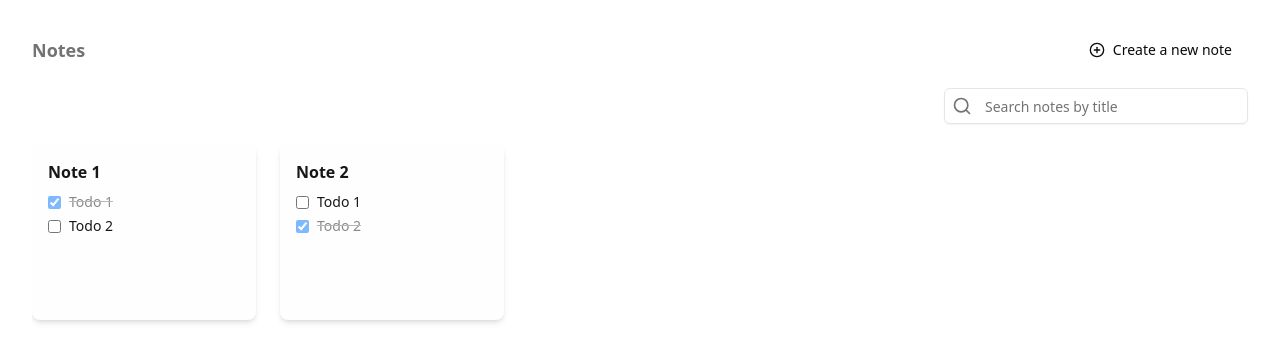
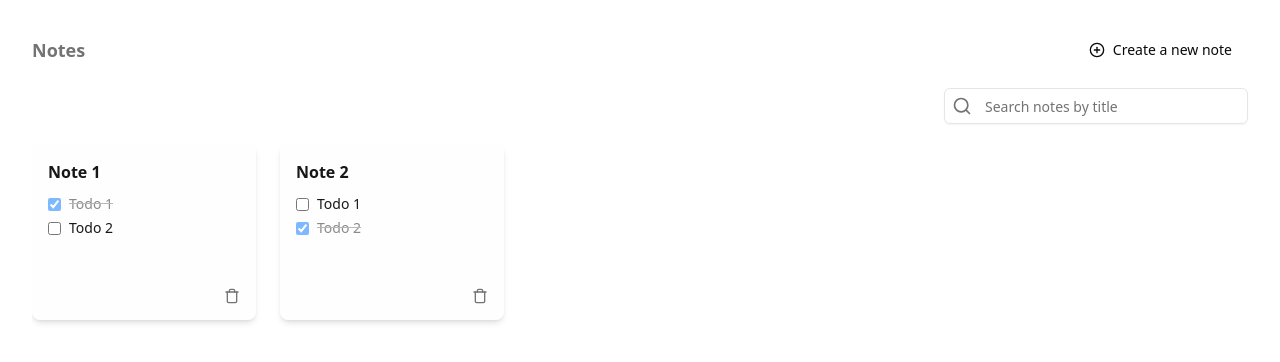
Before and after one commit to jessicagbsg/to-do-fe, a React (Vite) app: page / in a window 1280 px wide. Shown: the top 362 px of the page. Built offline with nearby package versions, Linux system fonts and the light colour scheme.

Commit message:
feat: add trash to note

```diff
--- a/src/components/Note/index.tsx
+++ b/src/components/Note/index.tsx
@@ -1,15 +1,16 @@
 import { cn } from "@/lib/utils";
+import { Trash } from "lucide-react";
 
 export const Note = ({ id, title, todos }: Props) => {
   return (
     <div
       key={`note-${id}`}
       onClick={() => console.log("clicked")}
-      className={`flex flex-col items-start min-w-44 w-full max-w-full sm:max-w-56
-        h-44 gap-y-2 p-4 cursor-pointer bg-secondary/10 rounded-lg shadow-md`}
+      className={`flex flex-col min-w-44 w-full max-w-full sm:max-w-56 h-44
+         gap-y-2 p-4 cursor-pointer bg-secondary/10 rounded-lg shadow-md`}
     >
       <h4 className="text-base font-semibold text-primary line-clamp-1">{title}</h4>
-
+      <div className="flex flex-col mt-2 h-full justify-between">
         <div className="flex flex-col gap-y-1 w-full">
           {todos.map((todo, index) => (
             <div
@@ -28,6 +29,9 @@ export const Note = ({ id, title, todos }: Props) => {
             </div>
           ))}
         </div>
+
+        <Trash className="self-end h-4 w-4 text-muted-foreground" />
+      </div>
     </div>
   );
 };
```
Lines whose indentation alone changed are shown as unchanged.
